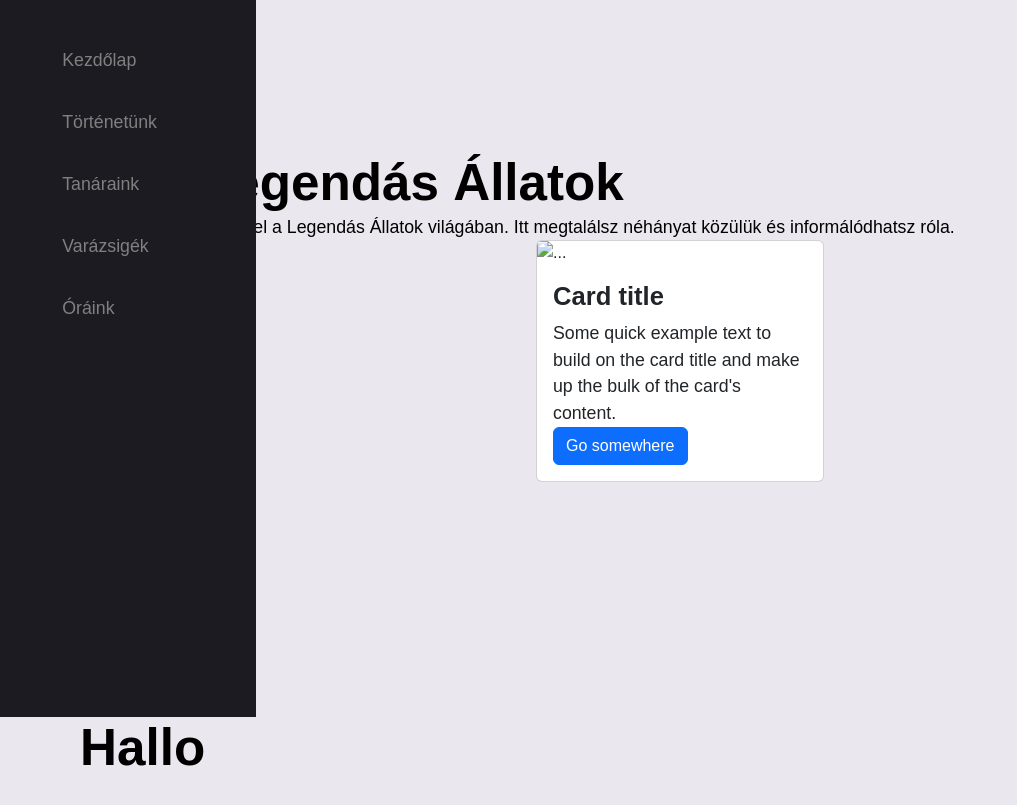
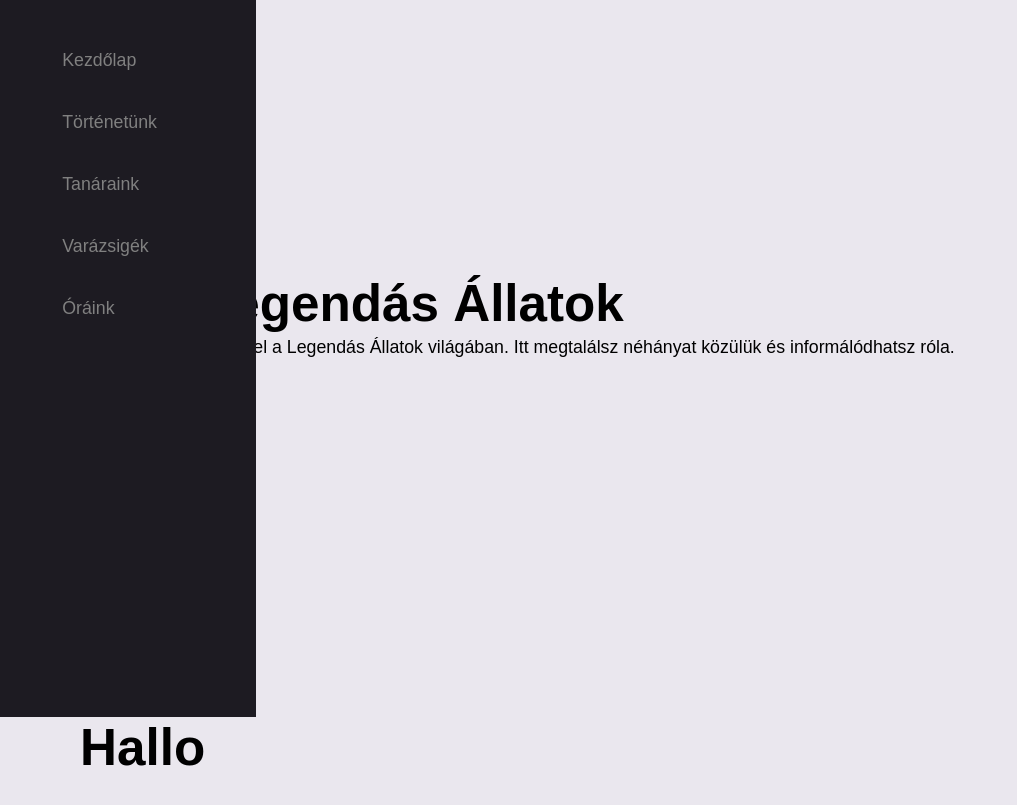
Before and after one commit to JaniBT/HarryPotter-Weboldal, a plain HTML site: page legendas_allatok.html in a window 1280 px wide. Shown: the part 83-888 px from the top of the page, without its empty margins (0-1017 px from the left). Drawn offline with nearby package versions, Linux system fonts and the light colour scheme.

Commit message:
Update legendas_allatok.html

```diff
--- a/legendas_allatok.html
+++ b/legendas_allatok.html
@@ -65,14 +65,6 @@
     <main class="flexbox-col main">
         <h2>Legendás Állatok</h2>
         <p>Merülj el a Legendás Állatok világában. Itt megtalálsz néhányat közülük és informálódhatsz róla.</p>
-        <div class="card" style="width: 18rem;">
-            <img src="..." class="card-img-top" alt="...">
-            <div class="card-body">
-                <h5 class="card-title">Card title</h5>
-                <p class="card-text">Some quick example text to build on the card title and make up the bulk of the card's content.</p>
-                <a href="#" class="btn btn-primary">Go somewhere</a>
-            </div>
-        </div>
     </main>
     <main class="main">
         <h2>Hallo</h2>
```
